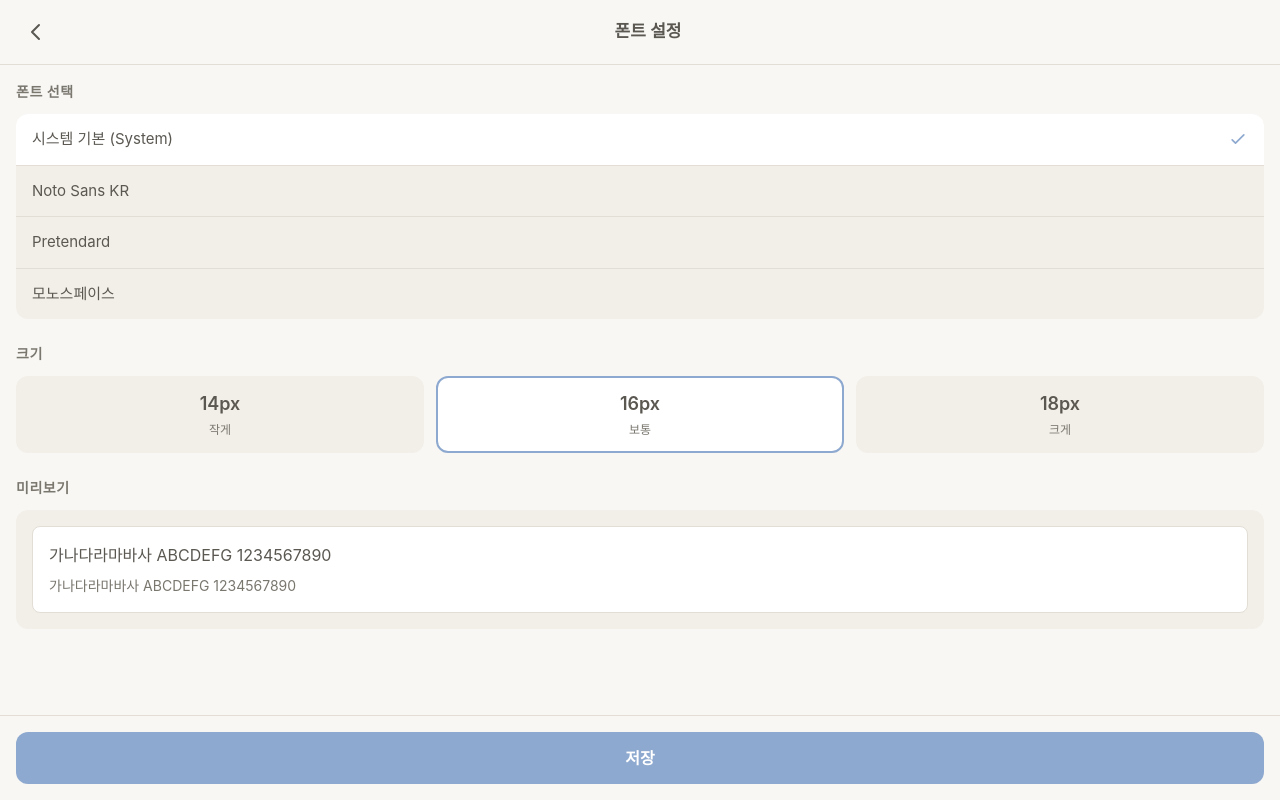
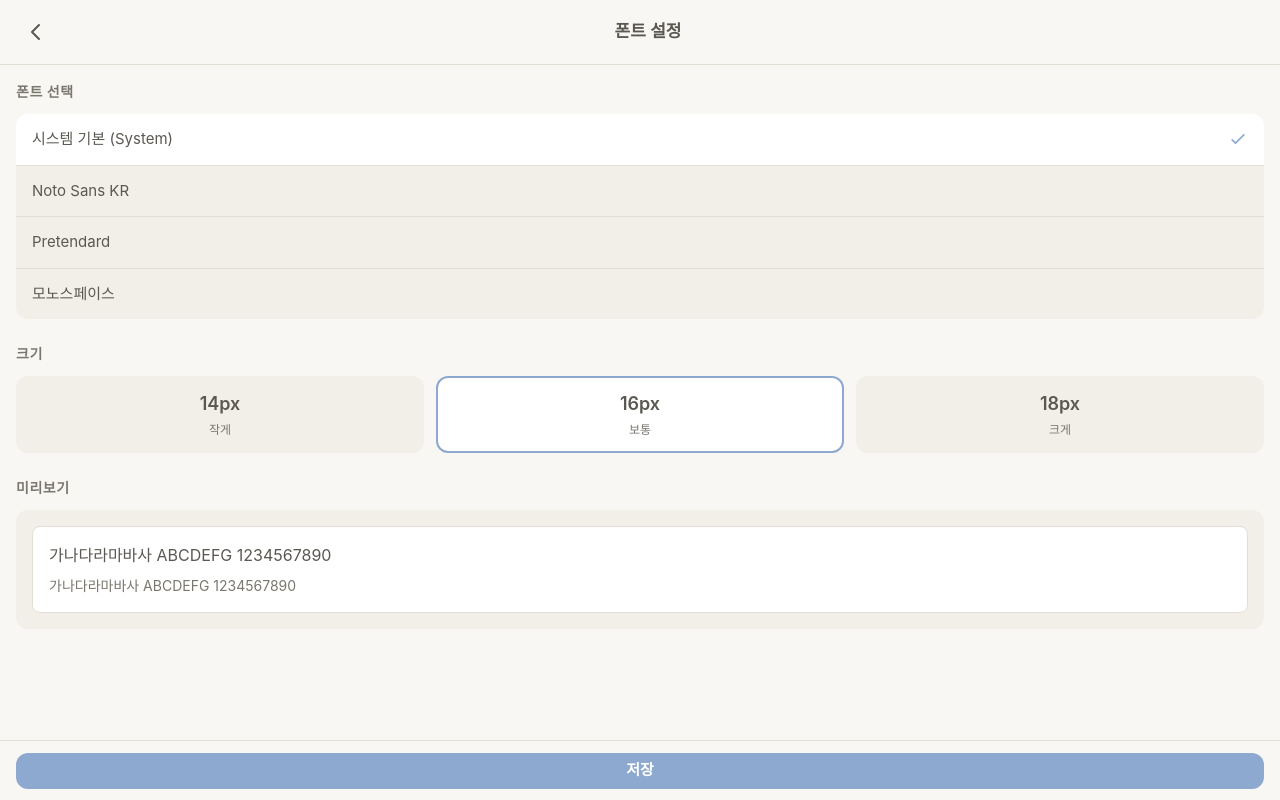
Before and after one commit to U-Keun/tickly, a SvelteKit app: page /settings/font in a window 1280 px wide. Built offline with nearby package versions, Linux system fonts and the light colour scheme.

Commit message:
Fix: 스와이프 중 롱프레스(MemoDrawer) 트리거 방지 - SwipeableItem에서 수평 스와이프 감지 시 pointer-events: none 적용 - 스와이프 종료 후 0.5초 동안 pointer-events 차단 유지

```diff
--- a/package.json
+++ b/package.json
@@ -1,6 +1,6 @@
 {
   "name": "tickly",
-  "version": "0.3.0",
+  "version": "0.4.1",
   "description": "Simple checklist app for items to remember when going out",
   "type": "module",
   "scripts": {
--- a/src-tauri/tauri.conf.json
+++ b/src-tauri/tauri.conf.json
@@ -1,7 +1,7 @@
 {
   "$schema": "https://schema.tauri.app/config/2",
   "productName": "Tickly",
-  "version": "0.3.0",
+  "version": "0.4.1",
   "identifier": "com.u-keunsong.tickly",
   "build": {
     "beforeBuildCommand": "yarn build",
--- /dev/null
+++ b/src/components/SaveFooter.svelte
@@ -0,0 +1,79 @@
+<script lang="ts">
+  import type { Snippet } from 'svelte';
+  import { i18n } from '$lib/i18n';
+
+  interface Props {
+    onSave: () => void | Promise<void>;
+    disabled?: boolean;
+  }
+
+  let { onSave, disabled = false }: Props = $props();
+  let isSaving = $state(false);
+
+  async function handleClick() {
+    if (disabled || isSaving) return;
+    isSaving = true;
+    try {
+      await onSave();
+    } finally {
+      isSaving = false;
+    }
+  }
+</script>
+
+<div class="save-footer">
+  <button
+    class="save-btn"
+    class:disabled={disabled}
+    class:saving={isSaving}
+    disabled={disabled || isSaving}
+    onclick={handleClick}
+  >
+    {isSaving ? i18n.t('saving') : i18n.t('save')}
+  </button>
+</div>
+
+<style>
+  .save-footer {
+    position: fixed;
+    bottom: 0;
+    left: 0;
+    right: 0;
+    height: 60px;
+    min-height: 60px;
+    padding: 0 16px;
+    padding-bottom: 0;
+    background: var(--color-paper);
+    border-top: 1px solid var(--color-stroke);
+    display: flex;
+    align-items: center;
+    justify-content: center;
+  }
+
+  .save-btn {
+    width: 100%;
+    padding: 0;
+    background: var(--color-accent-sky-strong);
+    color: var(--color-white);
+    font-size: 15px;
+    font-weight: 600;
+    border: none;
+    border-radius: 12px;
+    cursor: pointer;
+    transition: background 0.2s;
+    height: 36px;
+    display: flex;
+    align-items: center;
+    justify-content: center;
+  }
+
+  .save-btn:hover:not(.disabled):not(.saving) {
+    background: var(--color-accent-sky);
+  }
+
+  .save-btn.disabled,
+  .save-btn.saving {
+    opacity: 0.5;
+    cursor: not-allowed;
+  }
+</style>
--- a/src/components/SwipeableItem.svelte
+++ b/src/components/SwipeableItem.svelte
@@ -15,6 +15,7 @@
   let startY = $state(0);
   let currentX = $state(0);
   let isDraggingHorizontally = $state(false);
+  let shouldBlockPointer = $state(false);
   let containerElement: HTMLDivElement;
 
   const SWIPE_THRESHOLD = 36; // pixels to trigger reveal
@@ -48,6 +49,9 @@
         swipeState = 'idle';
         return;
       }
+
+      // Horizontal swipe detected - block pointer events to prevent long-press
+      shouldBlockPointer = true;
     }
 
     // Only handle horizontal swipes
@@ -75,12 +79,18 @@
     }
 
     isDraggingHorizontally = false;
+
+    // Delay restoring pointer events to prevent accidental long-press
+    setTimeout(() => {
+      shouldBlockPointer = false;
+    }, 500);
   }
 
   function handleTouchCancel() {
     translateX = 0;
     swipeState = 'idle';
     isDraggingHorizontally = false;
+    shouldBlockPointer = false;
   }
 
   function handleDelete(e: Event) {
@@ -118,7 +128,7 @@
     class="swipe-content"
     style="transform: translateX({translateX}px); transition: {swipeState === 'idle'
       ? 'transform 0.3s cubic-bezier(0.4, 0, 0.2, 1)'
-      : 'none'};"
+      : 'none'}; pointer-events: {shouldBlockPointer ? 'none' : 'auto'};"
   >
     {@render children()}
   </div>
--- a/src/lib/i18n/en.ts
+++ b/src/lib/i18n/en.ts
@@ -180,4 +180,7 @@ export const en: Translations = {
   cloudSyncDescription: 'Sync your data across devices',
   notConfigured: 'Not configured',
   supabaseNotConfigured: 'Supabase is not configured',
+
+  // Common
+  saving: 'Saving...',
 };
--- a/src/lib/i18n/ko.ts
+++ b/src/lib/i18n/ko.ts
@@ -178,6 +178,9 @@ export const ko = {
   cloudSyncDescription: '여러 기기에서 데이터를 동기화합니다',
   notConfigured: '설정되지 않음',
   supabaseNotConfigured: 'Supabase가 설정되지 않았습니다',
+
+  // Common
+  saving: '저장 중...',
 };
 
 export type Translations = typeof ko;
--- a/src/routes/settings/font/+page.svelte
+++ b/src/routes/settings/font/+page.svelte
@@ -12,6 +12,7 @@
   } from '../../../lib/fonts';
   import FontPreview from '../../../components/FontPreview.svelte';
   import SettingsLayout from '../../../components/SettingsLayout.svelte';
+  import SaveFooter from '../../../components/SaveFooter.svelte';
   import { i18n } from '$lib/i18n';
 
   // Preset ID to i18n key mapping
@@ -140,11 +141,7 @@
   </section>
 
   {#snippet footer()}
-    <div class="save-section">
-      <button class="save-btn" onclick={handleSave}>
-        {i18n.t('save')}
-      </button>
-    </div>
+    <SaveFooter onSave={handleSave} />
   {/snippet}
 </SettingsLayout>
 
@@ -251,32 +248,4 @@
     font-size: 12px;
     color: var(--color-ink-muted);
   }
-
-  .save-section {
-    position: fixed;
-    bottom: 0;
-    left: 0;
-    right: 0;
-    padding: 16px;
-    padding-bottom: calc(16px + env(safe-area-inset-bottom, 0));
-    background: var(--color-paper);
-    border-top: 1px solid var(--color-stroke);
-  }
-
-  .save-btn {
-    width: 100%;
-    padding: 14px;
-    background: var(--color-accent-sky-strong);
-    color: var(--color-white);
-    font-size: 16px;
-    font-weight: 600;
-    border: none;
-    border-radius: 12px;
-    cursor: pointer;
-    transition: background 0.2s;
-  }
-
-  .save-btn:hover {
-    background: var(--color-accent-sky);
-  }
 </style>
--- a/src/routes/settings/reset-time/+page.svelte
+++ b/src/routes/settings/reset-time/+page.svelte
@@ -4,6 +4,7 @@
   import { i18n } from '$lib/i18n';
   import * as settingsApi from '$lib/api/settingsApi';
   import SettingsLayout from '../../../components/SettingsLayout.svelte';
+  import SaveFooter from '../../../components/SaveFooter.svelte';
 
   const hours = Array.from({ length: 24 }, (_, i) => i.toString().padStart(2, '0'));
   const minutes = Array.from({ length: 12 }, (_, i) => (i * 5).toString().padStart(2, '0'));
@@ -50,16 +51,7 @@
   </div>
 
   {#snippet footer()}
-    <div class="save-section">
-      <button
-        class="save-button"
-        class:disabled={!hasChanges}
-        disabled={!hasChanges}
-        onclick={saveResetTime}
-      >
-        {i18n.t('save')}
-      </button>
-    </div>
+    <SaveFooter onSave={saveResetTime} disabled={!hasChanges} />
   {/snippet}
 </SettingsLayout>
 
@@ -106,33 +98,4 @@
     font-weight: 600;
     color: var(--color-ink);
   }
-
-  .save-section {
-    padding: 16px;
-    padding-bottom: calc(16px + env(safe-area-inset-bottom, 0));
-    background: var(--color-paper);
-    border-top: 1px solid var(--color-stroke);
-  }
-
-  .save-button {
-    width: 100%;
-    padding: 14px;
-    font-size: 16px;
-    font-weight: 600;
-    color: var(--color-white);
-    background: var(--color-accent-sky-strong);
-    border: none;
-    border-radius: 12px;
-    cursor: pointer;
-    transition: background 0.2s;
-  }
-
-  .save-button:hover {
-    background: var(--color-accent-sky);
-  }
-
-  .save-button.disabled {
-    opacity: 0.5;
-    cursor: not-allowed;
-  }
 </style>
--- a/src/routes/settings/theme/+page.svelte
+++ b/src/routes/settings/theme/+page.svelte
@@ -13,6 +13,7 @@
   import ColorPicker from '../../../components/ColorPicker.svelte';
   import ThemePreview from '../../../components/ThemePreview.svelte';
   import SettingsLayout from '../../../components/SettingsLayout.svelte';
+  import SaveFooter from '../../../components/SaveFooter.svelte';
   import { i18n } from '$lib/i18n';
 
   type ColorKey = keyof ThemeColors;
@@ -123,7 +124,7 @@
   }
 </script>
 
-<SettingsLayout title={i18n.t('themeTitle')} onBack={handleBack} contentClass="pb-24">
+<SettingsLayout title={i18n.t('themeTitle')} onBack={handleBack} contentClass="pb-32">
   <!-- Preset Selection -->
   <section class="section">
     <h2 class="section-title">{i18n.t('presetTheme')}</h2>
@@ -179,11 +180,7 @@
   {/if}
 
   {#snippet footer()}
-    <div class="save-section">
-      <button class="save-btn" onclick={handleSave}>
-        {i18n.t('save')}
-      </button>
-    </div>
+    <SaveFooter onSave={handleSave} />
   {/snippet}
 </SettingsLayout>
 
@@ -254,32 +251,4 @@
     border-radius: 12px;
     padding: 4px 12px;
   }
-
-  .save-section {
-    position: fixed;
-    bottom: 0;
-    left: 0;
-    right: 0;
-    padding: 16px;
-    padding-bottom: calc(16px + env(safe-area-inset-bottom, 0));
-    background: var(--color-paper);
-    border-top: 1px solid var(--color-stroke);
-  }
-
-  .save-btn {
-    width: 100%;
-    padding: 14px;
-    background: var(--color-accent-sky-strong);
-    color: var(--color-white);
-    font-size: 16px;
-    font-weight: 600;
-    border: none;
-    border-radius: 12px;
-    cursor: pointer;
-    transition: background 0.2s;
-  }
-
-  .save-btn:hover {
-    background: var(--color-accent-sky);
-  }
 </style>
```
Also changed, not shown: 2 other files (tests, documents, lock files or other folders).
